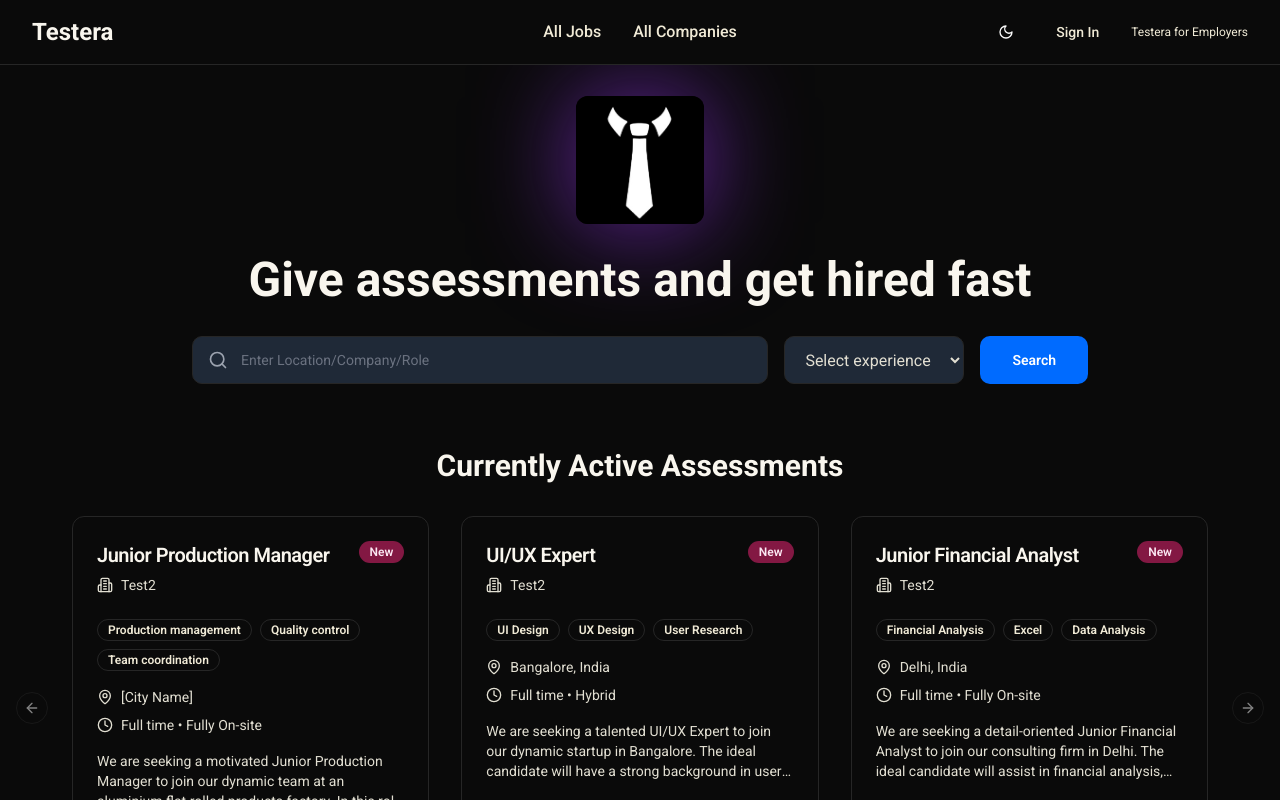
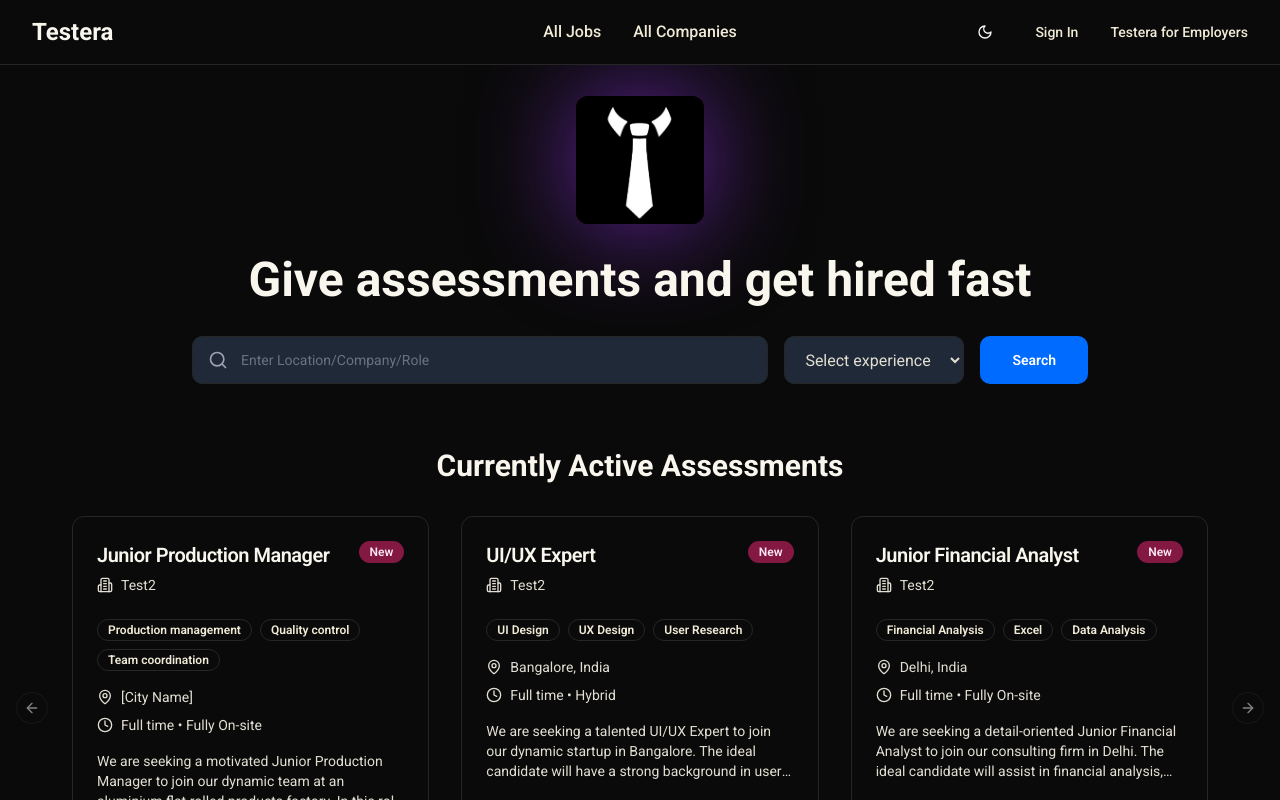
Before and after one commit to MI-utk/talentforge-connector, a React (Vite) app: page /employee in a window 1280 px wide. Shown: the top 800 px of the page. Built offline with nearby package versions, Linux system fonts and the light colour scheme.

Commit message:
Reverted to edit a45241c6-f179-45cd-8863-7f93807cf165: "Center UI Elements in Layout
Adjusted the layout styles to ensure that UI elements are properly centered on the page. This change aims to improve the overall visual alignment and user experience.
[skip gpt_engineer]"

```diff
--- a/src/components/employee/EmployeeNavigation.tsx
+++ b/src/components/employee/EmployeeNavigation.tsx
@@ -27,7 +27,7 @@ export const EmployeeNavigation = () => {
             <Button variant="ghost" className="dark:text-[#F0EAD6] text-[#36454F] hover:opacity-80">
               Sign In
             </Button>
-            <Link to="/" className="text-xs dark:text-[#F0EAD6] text-[#36454F] hover:opacity-80 transition-opacity">
+            <Link to="/" className="text-sm dark:text-[#F0EAD6] text-[#36454F] font-medium hover:opacity-80 transition-opacity">
               Testera for Employers
             </Link>
           </div>
```
